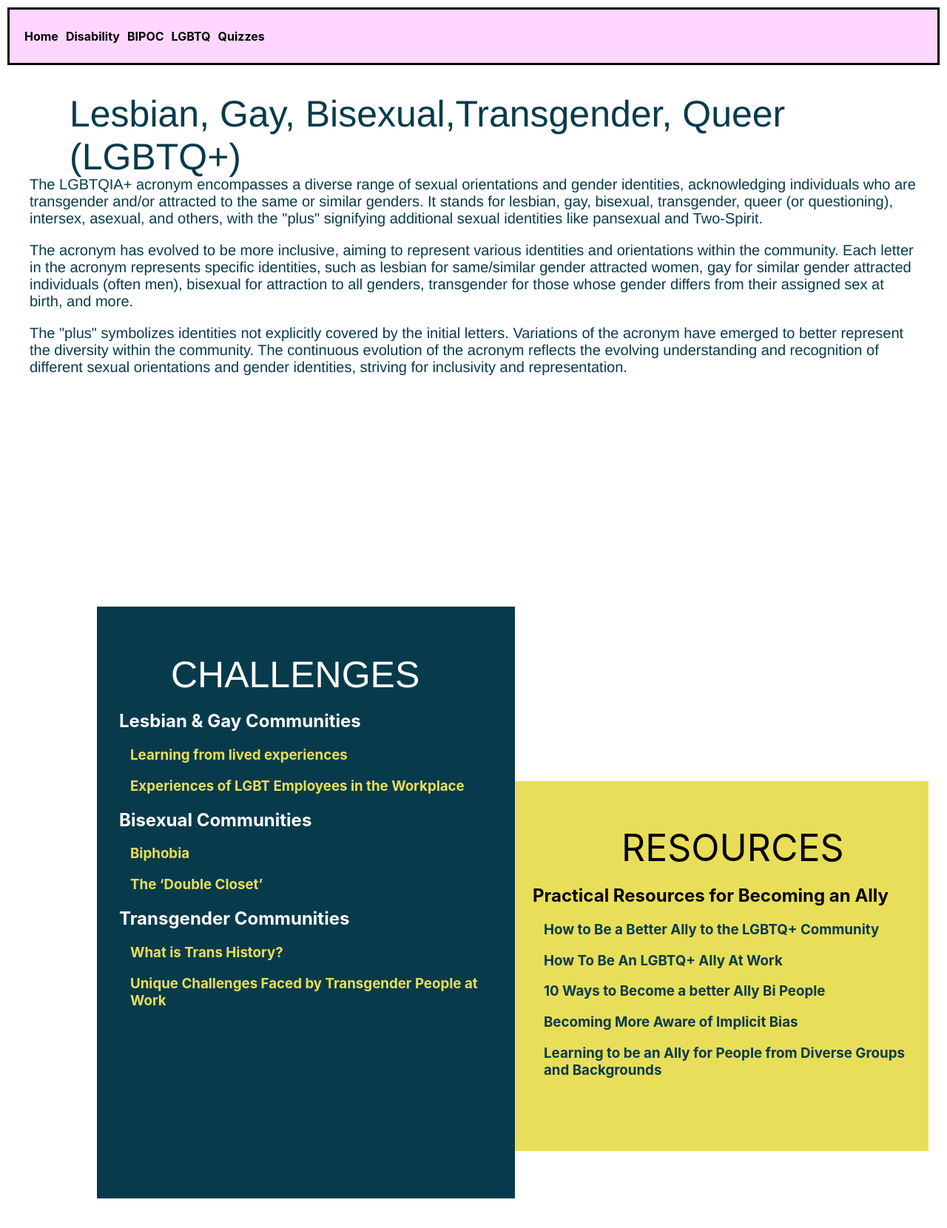
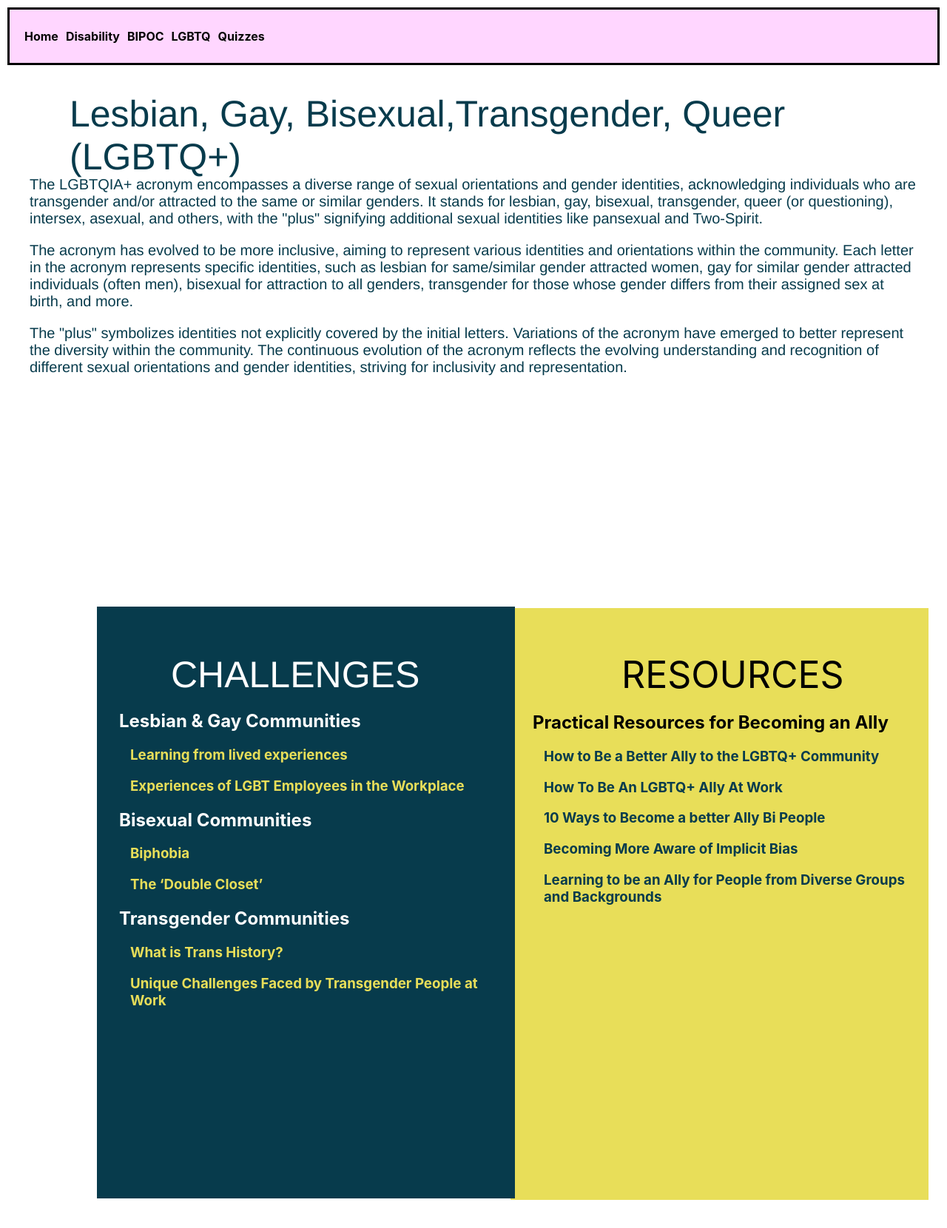
Before and after one commit to AdassaC/ARCH, a React (Create React App) app in the folder arch/: page /lgbtq in a window 1280 px wide. Shown: the top 1660 px of the page at 74% size. Built offline with nearby package versions, Linux system fonts and the light colour scheme.

Commit message:
update margin on resources box for lgbtq

```diff
--- a/arch/src/styles/lgbtq.css
+++ b/arch/src/styles/lgbtq.css
@@ -86,7 +86,8 @@
 
    .resources_box {
     background-color: #e8de59;
-    height: 500px;
+    top: 724px;
+    height: 800px;
     position: absolute;
     width: 565px;
     left: 650px;
```
